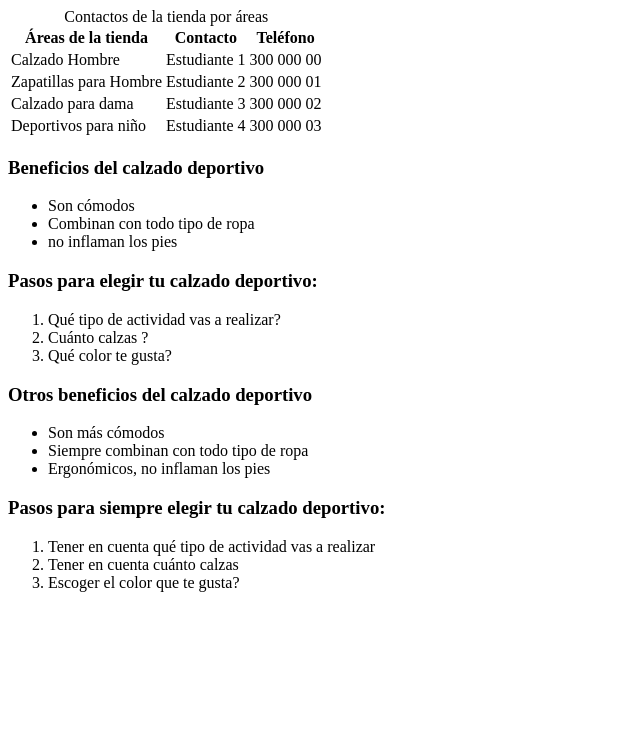
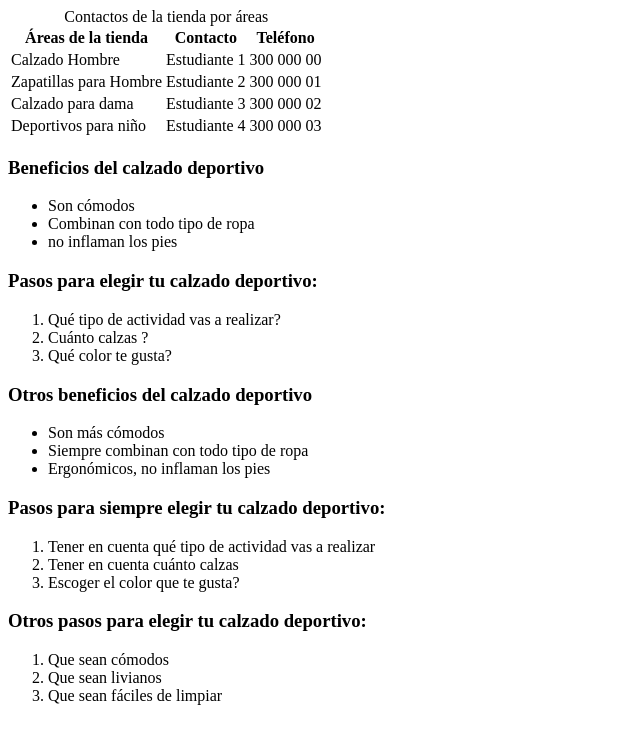
Before and after one commit to Taviles09/P, a plain HTML site: page index.html in a window 1280 px wide. Shown: the whole page, without its empty margins (0-640 px from the left). Drawn offline with Linux system fonts and the light colour scheme.

Commit message:
Estado 3: creación de lista ordenada

```diff
--- a/index.html
+++ b/index.html
@@ -49,7 +49,7 @@
             <li>Cuánto calzas ?</li>
             <li>Qué color te gusta?</li>
         </ol>
-
+        <!--Estado 2-->
         <h3> Otros beneficios del calzado deportivo</h3>
         <ul>
             <li>Son más cómodos</li>
@@ -62,6 +62,12 @@
             <li>Tener en cuenta cuánto calzas</li>
             <li>Escoger el color que te gusta?</li>
         </ol>
-
+        <!--Estado 3-->
+        <h3>Otros pasos para elegir tu calzado deportivo: </h3>
+        <ol>
+            <li>Que sean cómodos</li>
+            <li>Que sean livianos</li>
+            <li>Que sean fáciles de limpiar</li>
+        </ol>
 </body>
 </html>
```
